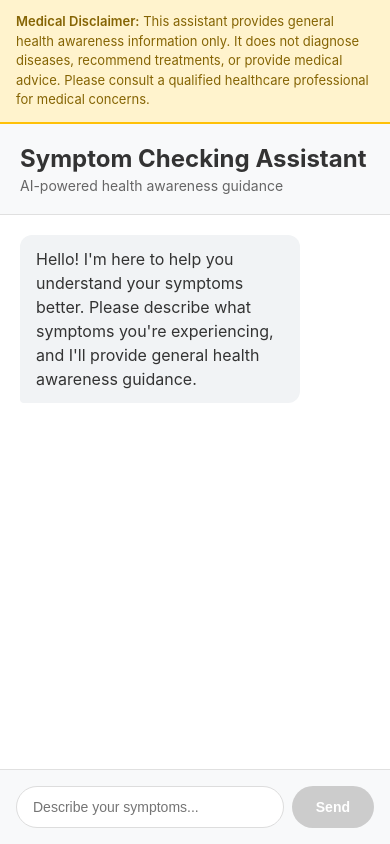
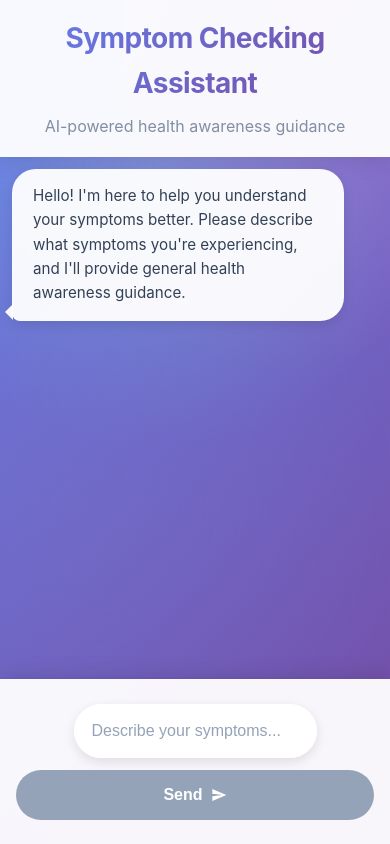
Before and after one commit to sreecode9/hospital_ai_agent, a React (Vite) app in the folder frontend/: page / in a window 390 px wide. Built offline with nearby package versions, Linux system fonts and the light colour scheme; no server answers.

Commit message:
Complete modern UI transformation with gradients animations and responsive design

```diff
--- a/frontend/index.html
+++ b/frontend/index.html
@@ -4,6 +4,9 @@
     <meta charset="UTF-8" />
     <link rel="icon" type="image/svg+xml" href="/vite.svg" />
     <meta name="viewport" content="width=device-width, initial-scale=1.0" />
+    <link rel="preconnect" href="https://fonts.googleapis.com">
+    <link rel="preconnect" href="https://fonts.gstatic.com" crossorigin>
+    <link href="https://fonts.googleapis.com/css2?family=Inter:wght@300;400;500;600;700&display=swap" rel="stylesheet">
     <title>Symptom Checking Assistant</title>
   </head>
   <body>
--- a/frontend/src/App.css
+++ b/frontend/src/App.css
@@ -1,9 +1,34 @@
+* {
+  margin: 0;
+  padding: 0;
+  box-sizing: border-box;
+}
+
+body {
+  font-family: 'Inter', -apple-system, BlinkMacSystemFont, 'Segoe UI', Roboto, sans-serif;
+  background: linear-gradient(135deg, #667eea 0%, #764ba2 100%);
+  min-height: 100vh;
+  line-height: 1.6;
+}
+
 .app {
+  min-height: 100vh;
   display: flex;
   flex-direction: column;
-  height: 100vh;
-  max-width: 800px;
-  margin: 0 auto;
-  background-color: white;
-  box-shadow: 0 0 20px rgba(0, 0, 0, 0.1);
+  position: relative;
+  overflow-x: hidden;
 }
+
+.app::before {
+  content: '';
+  position: absolute;
+  top: 0;
+  left: 0;
+  right: 0;
+  bottom: 0;
+  background:
+    radial-gradient(circle at 20% 80%, rgba(120, 119, 198, 0.3) 0%, transparent 50%),
+    radial-gradient(circle at 80% 20%, rgba(255, 119, 198, 0.3) 0%, transparent 50%),
+    radial-gradient(circle at 40% 40%, rgba(120, 219, 226, 0.3) 0%, transparent 50%);
+  pointer-events: none;
+}
--- a/frontend/src/components/ChatInterface.css
+++ b/frontend/src/components/ChatInterface.css
@@ -1,153 +1,417 @@
 .chat-interface {
   display: flex;
   flex-direction: column;
-  height: calc(100vh - 80px);
-  background-color: white;
+  min-height: 100vh;
+  position: relative;
+  z-index: 1;
 }
 
 .chat-header {
-  padding: 20px;
-  border-bottom: 1px solid #e0e0e0;
-  background-color: #f8f9fa;
+  background: rgba(255, 255, 255, 0.95);
+  backdrop-filter: blur(20px);
+  border-bottom: 1px solid rgba(255, 255, 255, 0.2);
+  padding: 2rem;
+  text-align: center;
+  box-shadow: 0 4px 20px rgba(0, 0, 0, 0.1);
 }
 
 .chat-header h1 {
-  font-size: 24px;
-  color: #333;
-  margin-bottom: 4px;
+  font-size: 2.5rem;
+  font-weight: 700;
+  background: linear-gradient(135deg, #667eea 0%, #764ba2 100%);
+  -webkit-background-clip: text;
+  -webkit-text-fill-color: transparent;
+  background-clip: text;
+  margin-bottom: 0.5rem;
+  letter-spacing: -0.02em;
 }
 
 .subtitle {
-  font-size: 14px;
-  color: #666;
+  font-size: 1.1rem;
+  color: #64748b;
+  font-weight: 400;
+  opacity: 0.8;
 }
 
 .chat-messages {
   flex: 1;
   overflow-y: auto;
-  padding: 20px;
+  padding: 2rem;
   display: flex;
   flex-direction: column;
-  gap: 16px;
+  gap: 1.5rem;
+  max-width: 900px;
+  margin: 0 auto;
+  width: 100%;
 }
 
 .message {
   display: flex;
-  max-width: 80%;
-  animation: fadeIn 0.3s ease-in;
+  max-width: 85%;
+  animation: slideIn 0.4s ease-out;
+  opacity: 0;
+  animation-fill-mode: forwards;
 }
 
-@keyframes fadeIn {
+.message:nth-child(1) { animation-delay: 0.1s; }
+.message:nth-child(2) { animation-delay: 0.2s; }
+.message:nth-child(3) { animation-delay: 0.3s; }
+.message:nth-child(4) { animation-delay: 0.4s; }
+.message:nth-child(5) { animation-delay: 0.5s; }
+
+@keyframes slideIn {
   from {
     opacity: 0;
-    transform: translateY(10px);
+    transform: translateY(20px) scale(0.95);
   }
   to {
     opacity: 1;
-    transform: translateY(0);
+    transform: translateY(0) scale(1);
   }
 }
 
 .message.user {
   align-self: flex-end;
+  justify-content: flex-end;
 }
 
 .message.assistant {
   align-self: flex-start;
+  justify-content: flex-start;
 }
 
 .message-content {
-  padding: 12px 16px;
-  border-radius: 12px;
-  line-height: 1.5;
+  padding: 1rem 1.5rem;
+  border-radius: 1.5rem;
+  line-height: 1.6;
   word-wrap: break-word;
+  font-size: 1rem;
+  font-weight: 400;
+  position: relative;
+  box-shadow: 0 4px 12px rgba(0, 0, 0, 0.1);
+  backdrop-filter: blur(10px);
+  transition: all 0.3s ease;
+}
+
+.message-content:hover {
+  transform: translateY(-2px);
+  box-shadow: 0 8px 25px rgba(0, 0, 0, 0.15);
 }
 
 .message.user .message-content {
-  background-color: #007bff;
+  background: linear-gradient(135deg, #667eea 0%, #764ba2 100%);
   color: white;
-  border-bottom-right-radius: 4px;
+  border-bottom-right-radius: 0.5rem;
+  margin-left: 2rem;
+}
+
+.message.user .message-content::before {
+  content: '';
+  position: absolute;
+  bottom: 0;
+  right: -8px;
+  width: 0;
+  height: 0;
+  border-left: 8px solid #764ba2;
+  border-top: 8px solid transparent;
+  border-bottom: 8px solid transparent;
 }
 
 .message.assistant .message-content {
-  background-color: #f1f3f5;
-  color: #333;
-  border-bottom-left-radius: 4px;
+  background: rgba(255, 255, 255, 0.95);
+  color: #334155;
+  border-bottom-left-radius: 0.5rem;
+  margin-right: 2rem;
+  border: 1px solid rgba(255, 255, 255, 0.2);
+}
+
+.message.assistant .message-content::before {
+  content: '';
+  position: absolute;
+  bottom: 0;
+  left: -8px;
+  width: 0;
+  height: 0;
+  border-right: 8px solid rgba(255, 255, 255, 0.95);
+  border-top: 8px solid transparent;
+  border-bottom: 8px solid transparent;
 }
 
 .risk-badge {
-  margin-top: 8px;
-  padding: 4px 8px;
-  border-radius: 4px;
-  font-size: 12px;
+  margin-top: 1rem;
+  padding: 0.5rem 1rem;
+  border-radius: 2rem;
+  font-size: 0.875rem;
   font-weight: 600;
   display: inline-block;
+  text-transform: uppercase;
+  letter-spacing: 0.05em;
+  box-shadow: 0 2px 8px rgba(0, 0, 0, 0.1);
+  transition: all 0.3s ease;
+}
+
+.risk-badge:hover {
+  transform: scale(1.05);
 }
 
 .risk-low {
-  background-color: #d4edda;
-  color: #155724;
+  background: linear-gradient(135deg, #10b981 0%, #059669 100%);
+  color: white;
+  box-shadow: 0 4px 12px rgba(16, 185, 129, 0.3);
 }
 
 .risk-moderate {
-  background-color: #fff3cd;
-  color: #856404;
+  background: linear-gradient(135deg, #f59e0b 0%, #d97706 100%);
+  color: white;
+  box-shadow: 0 4px 12px rgba(245, 158, 11, 0.3);
 }
 
 .risk-high {
-  background-color: #f8d7da;
-  color: #721c24;
+  background: linear-gradient(135deg, #ef4444 0%, #dc2626 100%);
+  color: white;
+  box-shadow: 0 4px 12px rgba(239, 68, 68, 0.3);
 }
 
 .typing-indicator {
-  color: #666;
+  color: #64748b;
   font-style: italic;
+  display: flex;
+  align-items: center;
+  gap: 0.5rem;
+}
+
+.typing-indicator::after {
+  content: '';
+  width: 8px;
+  height: 8px;
+  border-radius: 50%;
+  background: linear-gradient(135deg, #667eea 0%, #764ba2 100%);
+  animation: pulse 1.5s infinite;
+}
+
+@keyframes pulse {
+  0%, 100% {
+    opacity: 0.5;
+    transform: scale(1);
+  }
+  50% {
+    opacity: 1;
+    transform: scale(1.2);
+  }
 }
 
 .chat-input-container {
+  background: rgba(255, 255, 255, 0.95);
+  backdrop-filter: blur(20px);
+  border-top: 1px solid rgba(255, 255, 255, 0.2);
+  padding: 2rem;
   display: flex;
-  padding: 16px;
-  border-top: 1px solid #e0e0e0;
-  background-color: #f8f9fa;
-  gap: 8px;
+  gap: 1rem;
+  align-items: center;
+  max-width: 900px;
+  margin: 0 auto;
+  width: 100%;
+  box-shadow: 0 -4px 20px rgba(0, 0, 0, 0.1);
 }
 
 .chat-input {
   flex: 1;
-  padding: 12px 16px;
-  border: 1px solid #ddd;
-  border-radius: 24px;
-  font-size: 14px;
+  padding: 1rem 1.5rem;
+  border: 2px solid rgba(255, 255, 255, 0.3);
+  border-radius: 3rem;
+  font-size: 1rem;
   outline: none;
-  transition: border-color 0.2s;
+  background: rgba(255, 255, 255, 0.9);
+  backdrop-filter: blur(10px);
+  color: #334155;
+  font-weight: 400;
+  transition: all 0.3s ease;
+  box-shadow: 0 4px 12px rgba(0, 0, 0, 0.1);
 }
 
 .chat-input:focus {
-  border-color: #007bff;
+  border-color: #667eea;
+  box-shadow: 0 0 0 3px rgba(102, 126, 234, 0.1);
+  transform: translateY(-1px);
+}
+
+.chat-input::placeholder {
+  color: #94a3b8;
+  font-weight: 400;
 }
 
 .chat-input:disabled {
-  background-color: #f5f5f5;
+  background: rgba(241, 245, 249, 0.8);
   cursor: not-allowed;
+  opacity: 0.7;
 }
 
 .send-button {
-  padding: 12px 24px;
-  background-color: #007bff;
+  padding: 1rem 2rem;
+  background: linear-gradient(135deg, #667eea 0%, #764ba2 100%);
   color: white;
   border: none;
-  border-radius: 24px;
-  font-size: 14px;
+  border-radius: 3rem;
+  font-size: 1rem;
   font-weight: 600;
   cursor: pointer;
-  transition: background-color 0.2s;
+  transition: all 0.3s ease;
+  box-shadow: 0 4px 12px rgba(102, 126, 234, 0.3);
+  display: flex;
+  align-items: center;
+  gap: 0.5rem;
+  position: relative;
+  overflow: hidden;
+}
+
+.send-button::before {
+  content: '';
+  position: absolute;
+  top: 0;
+  left: -100%;
+  width: 100%;
+  height: 100%;
+  background: linear-gradient(90deg, transparent, rgba(255, 255, 255, 0.2), transparent);
+  transition: left 0.5s;
 }
 
 .send-button:hover:not(:disabled) {
-  background-color: #0056b3;
+  transform: translateY(-2px);
+  box-shadow: 0 8px 25px rgba(102, 126, 234, 0.4);
+}
+
+.send-button:hover:not(:disabled)::before {
+  left: 100%;
 }
 
 .send-button:disabled {
-  background-color: #ccc;
+  background: #94a3b8;
   cursor: not-allowed;
+  box-shadow: none;
+  transform: none;
 }
+
+.send-button:disabled::before {
+  display: none;
+}
+
+.spinner {
+  width: 16px;
+  height: 16px;
+  border: 2px solid rgba(255, 255, 255, 0.3);
+  border-radius: 50%;
+  border-top-color: white;
+  animation: spin 1s ease-in-out infinite;
+}
+
+@keyframes spin {
+  to {
+    transform: rotate(360deg);
+  }
+}
+
+/* Responsive Design */
+@media (max-width: 768px) {
+  .chat-header {
+    padding: 1.5rem 1rem;
+  }
+
+  .chat-header h1 {
+    font-size: 2rem;
+  }
+
+  .subtitle {
+    font-size: 1rem;
+  }
+
+  .chat-messages {
+    padding: 1rem;
+    gap: 1rem;
+  }
+
+  .message {
+    max-width: 95%;
+  }
+
+  .message.user .message-content {
+    margin-left: 1rem;
+  }
+
+  .message.assistant .message-content {
+    margin-right: 1rem;
+  }
+
+  .chat-input-container {
+    padding: 1.5rem 1rem;
+    flex-direction: column;
+    gap: 0.75rem;
+  }
+
+  .chat-input {
+    padding: 1rem;
+    font-size: 1rem;
+  }
+
+  .send-button {
+    padding: 1rem 2rem;
+    width: 100%;
+    justify-content: center;
+  }
+}
+
+@media (max-width: 480px) {
+  .chat-header {
+    padding: 1rem 0.75rem;
+  }
+
+  .chat-header h1 {
+    font-size: 1.75rem;
+  }
+
+  .chat-messages {
+    padding: 0.75rem;
+  }
+
+  .message-content {
+    padding: 0.875rem 1.25rem;
+    font-size: 0.95rem;
+  }
+
+  .risk-badge {
+    margin-top: 0.75rem;
+    padding: 0.375rem 0.75rem;
+    font-size: 0.8rem;
+  }
+
+  .disclaimer {
+    padding: 0.75rem 1rem;
+    font-size: 0.8rem;
+  }
+}
+
+/* Dark mode support */
+@media (prefers-color-scheme: dark) {
+  .message.assistant .message-content {
+    background: rgba(30, 41, 59, 0.95);
+    color: #e2e8f0;
+    border-color: rgba(255, 255, 255, 0.1);
+  }
+
+  .message.assistant .message-content::before {
+    border-right-color: rgba(30, 41, 59, 0.95);
+  }
+
+  .chat-input {
+    background: rgba(30, 41, 59, 0.9);
+    color: #e2e8f0;
+    border-color: rgba(255, 255, 255, 0.2);
+  }
+
+  .chat-input::placeholder {
+    color: #64748b;
+  }
+
+  .chat-input:disabled {
+    background: rgba(51, 65, 85, 0.8);
+  }
+}
--- a/frontend/src/components/ChatInterface.jsx
+++ b/frontend/src/components/ChatInterface.jsx
@@ -126,7 +126,19 @@
           onClick={sendMessage}
           disabled={loading || !input.trim()}
         >
-          Send
+          {loading ? (
+            <>
+              <span className="spinner"></span>
+              Sending
+            </>
+          ) : (
+            <>
+              Send
+              <svg width="16" height="16" viewBox="0 0 24 24" fill="none" xmlns="http://www.w3.org/2000/svg">
+                <path d="M2 21L23 12L2 3V10L17 12L2 14V21Z" fill="currentColor"/>
+              </svg>
+            </>
+          )}
         </button>
       </div>
     </div>
--- a/frontend/src/components/Disclaimer.css
+++ b/frontend/src/components/Disclaimer.css
@@ -1,16 +1,32 @@
 .disclaimer {
-  background-color: #fff3cd;
-  border-bottom: 2px solid #ffc107;
-  padding: 12px 16px;
-  font-size: 13px;
-  line-height: 1.5;
-  color: #856404;
+  background: rgba(255, 193, 7, 0.1);
+  backdrop-filter: blur(10px);
+  border-bottom: 1px solid rgba(255, 193, 7, 0.3);
+  padding: 1rem 2rem;
+  font-size: 0.875rem;
+  line-height: 1.6;
+  color: #92400e;
+  text-align: center;
+  position: relative;
+  z-index: 2;
 }
 
 .disclaimer-content {
-  max-width: 100%;
+  max-width: 900px;
+  margin: 0 auto;
+  position: relative;
 }
 
 .disclaimer strong {
   font-weight: 600;
+  color: #b45309;
 }
+
+.disclaimer::before {
+  content: '⚠️';
+  position: absolute;
+  left: 1rem;
+  top: 50%;
+  transform: translateY(-50%);
+  font-size: 1rem;
+}
```
